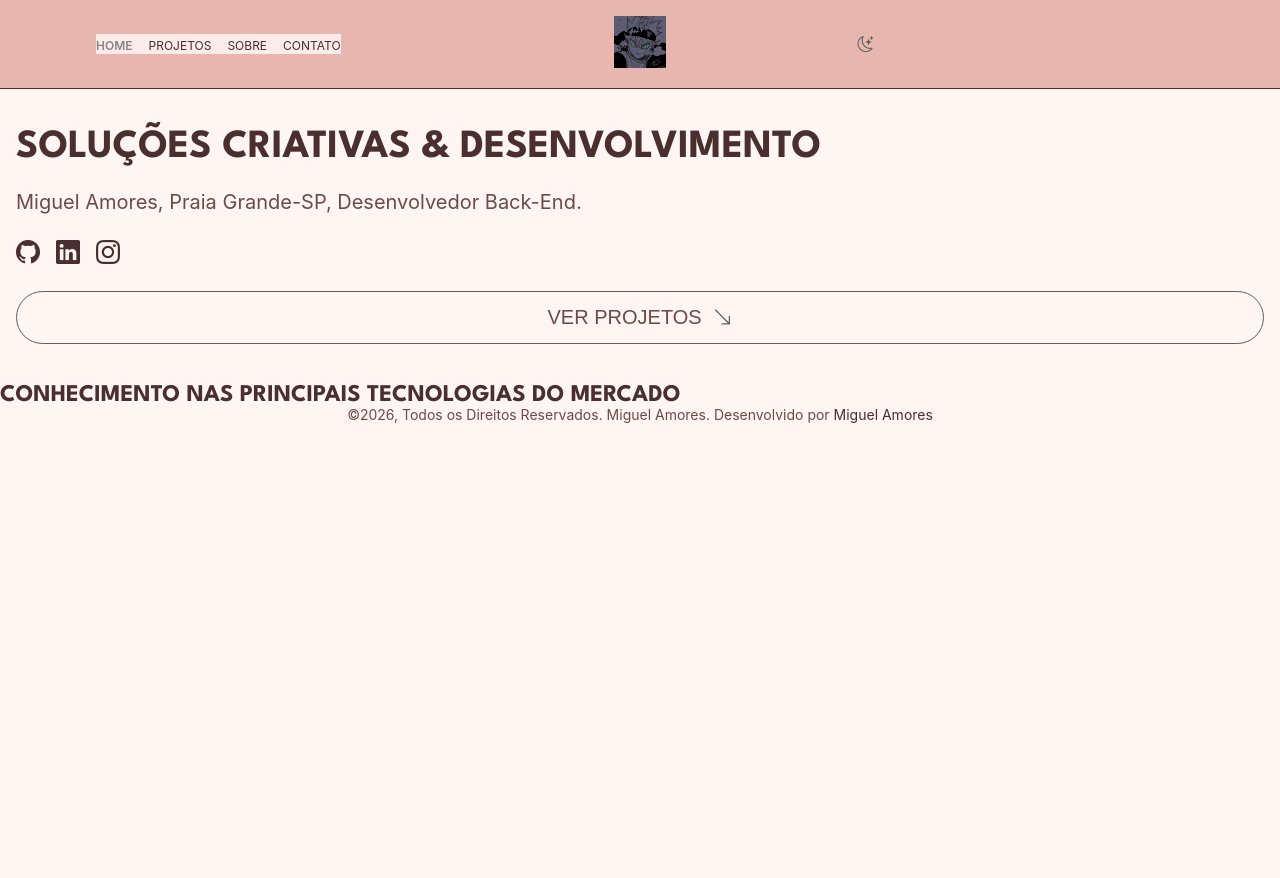
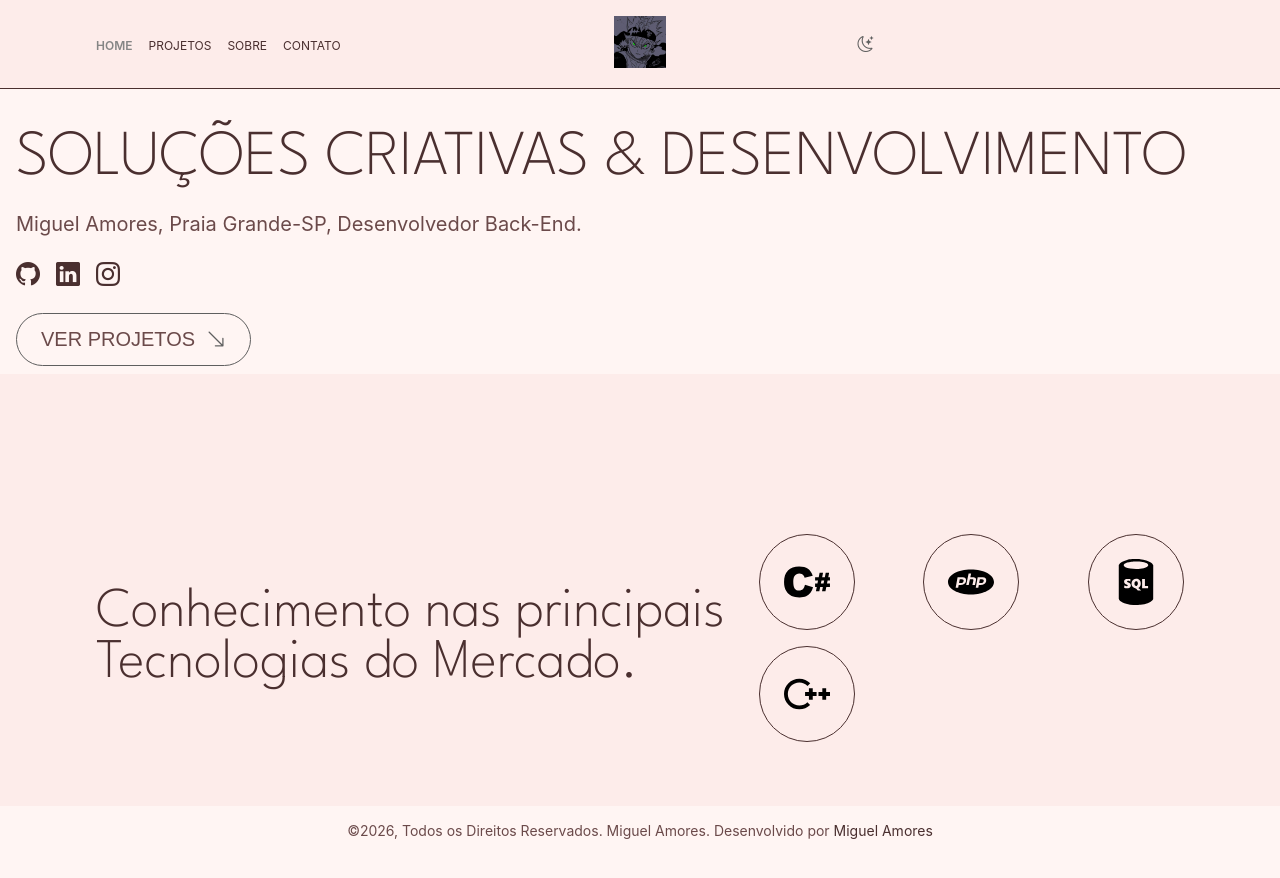
Before and after one commit to 44mgl/44mgl.github.io, a plain HTML site: page index.html in a window 1280 px wide. Before the commit the page ends 800 px from the top, so only its background shows below. Drawn offline with nearby package versions, Linux system fonts and the light colour scheme; a web font is replaced by a local one.

Commit message:
botão projetos feito e a aba de habilidades feita

```diff
--- a/assets/css/styles.css
+++ b/assets/css/styles.css
@@ -74,6 +74,7 @@ h1, h2, h3{
     font-family: 'League Spartan', 'Gill Sans MT', Calibri, 'Trebuchet MS', sans-serif;
     text-transform: uppercase;
     color: var(--text);
+    font-weight: 200;
 }
 
 .header{
@@ -171,7 +172,14 @@ h1, h2, h3{
     width: 100%;
     background: transparent;
     border-radius: 3.125rem;
-    padding: 0.875rem 1rem;
+    padding: 0.875rem 1.5rem;
+    cursor: pointer;
+    transition: ease-in-out .3s;
+}
+
+.btn:hover{
+    transform: scale(1.05);
+    transition: ease-in-out .3s;
 }
 
 .btn span, .btn i{
@@ -200,16 +208,61 @@ main {
     gap: 1.5rem;
 }
 
+.skills{
+    display: flex;
+    flex-direction: column;
+    justify-content: flex-start;
+    align-items: center;
+    gap: 1.25rem;
+    padding: 6.25rem 1rem 2rem 3rem;
+    background: var(--bg-soft);
+    margin-top: -2rem;
+}
+
+.skills h2{
+    font-size: 2rem;
+    text-transform: none;
+}
+
+.skills__list{
+    display: flex;
+    flex-flow: row wrap;
+    justify-content: space-between;
+    gap: .5rem
+}
+
+.skills__item{
+    display: flex;
+    flex-direction: row;
+    justify-content: center;
+    align-items: center;
+    width: 4.8rem;
+    height: 4.8rem;
+    aspect-ratio: 1/1;
+    border: 1px solid var(--text);
+    border-radius: 50rem;
+}
+
+.skills__logo{
+    height: 2.4rem;
+}
+
+footer{
+    margin-bottom: 5rem;
+}
+
 footer p {
     text-align: center;
     font-size: .875rem;
+    padding: 1rem;
+    margin-bottom: 5rem;
 }
 
 @media (min-width: 768px) {
 
 .header      {
     border-bottom: 1px solid var(--text);
-    background-color: var(--primary);
+    background-color: var(--bg-soft);
     padding: 1rem 6rem;
 }
 
@@ -225,12 +278,82 @@ footer p {
 .header__toggle{
     min-width: 30%;
 }
+
+h1{
+    font-size: 4rem;
+
 }
 
-@media (min-width: 1440px) {
+.main{
+    padding: 8rem 6rem 4rem 6rem;
+}
+
+.main__content1{
+    display: flex;
+    flex-direction: column;
+    align-items: flex-start;
+}
+
+.skills{
+    padding: 6.25rem 6rem 2rem 6rem;
+    margin-top: -2rem;
+}
+
+footer {
+    margin: 0;
+}
+}
+
+@media (min-width: 1200px){
+.main{
+    padding: 12rem 6rem 2rem;
+}
+.main__content1 .btn{
+    width: auto;
+}
+
+.skills{
+    flex-direction: row;
+    justify-content: space-between;
+    padding: 10em 6rem 4rem 6rem;
+}
+
+.skills h2{
+    font-size: 3.5rem;
+    width: 60%;
+}
+
+.skills__list{
+    gap: 1rem;
+}
+
+.skills__item{
+    width: 6rem;
+    height: 6rem;
+}
+
+.skills__logo{
+    height: 3rem;
+}
+
+}
+
+@media (min-width: 1440px){
+h1{
+    font-size: 6.25rem;
+}
+
 .header      {
     border-bottom: 1px solid var(--text);
     background-color: var(--bg-soft);
     padding: 1rem 4rem;
 }
+
+.main{
+    padding: 12rem 15rem 2rem;
 }
+
+.skills{
+    padding: 10em 15rem 4rem;
+}
+}
--- a/index.html
+++ b/index.html
@@ -77,17 +77,17 @@
             <p>Miguel Amores, Praia Grande-SP, Desenvolvedor Back-End.</p>
         <ul class="menu menu--social">
             <li>
-             <a class="menu__link" href="" >
+             <a class="menu__link" href="https://github.com/44mgl" >
                <i class="menu__icon bi-github"></i>
              </a>
             </li>
             <li>
-             <a class="menu__link" href="" >
+             <a class="menu__link" href="https://www.linkedin.com/in/miguel-amores-2176aa354/" >
                <i class="menu__icon bi bi-linkedin"></i>
              </a>
             </li>
             <li>
-             <a class="menu__link" href="" >
+             <a class="menu__link" href="https://www.instagram.com/miguel_amrs/" >
                <i class="menu__icon bi bi-instagram"></i>
              </a>
             </li>
@@ -98,8 +98,22 @@
         </button>
       </div>
     </main>
-    <section>
-        <h2>Conhecimento nas principais Tecnologias do Mercado</h2>
+    <section class="skills">
+        <h2>Conhecimento nas principais Tecnologias do Mercado.</h2>
+        <ul class="skills__list">
+            <li class="skills__item">
+                <img class="skills_logo" src="assets/images/tecnologias/csharp-logo.png" alt="Logo csharp">
+            </li>
+            <li class="skills__item">
+                <img class="skills_logo" src="assets/images/tecnologias/php-logo.png" alt="Logo php">
+            </li>
+            <li class="skills__item">
+                <img class="skills_logo" src="assets/images/tecnologias/sql-logo.png" alt="Logo sql">
+            </li>
+            <li class="skills__item">
+                <img class="skills_logo" src="assets/images/tecnologias/cpp-logo.png" alt="Logo cpp">
+            </li>
+        </ul>
     </section>
     <footer>
         <p>
```
Also changed, not shown: assets/images/tecnologias/cpp-logo.png (added), assets/images/tecnologias/csharp-logo.png (added), assets/images/tecnologias/php-logo.png (added), assets/images/tecnologias/sql-logo.png (added).
